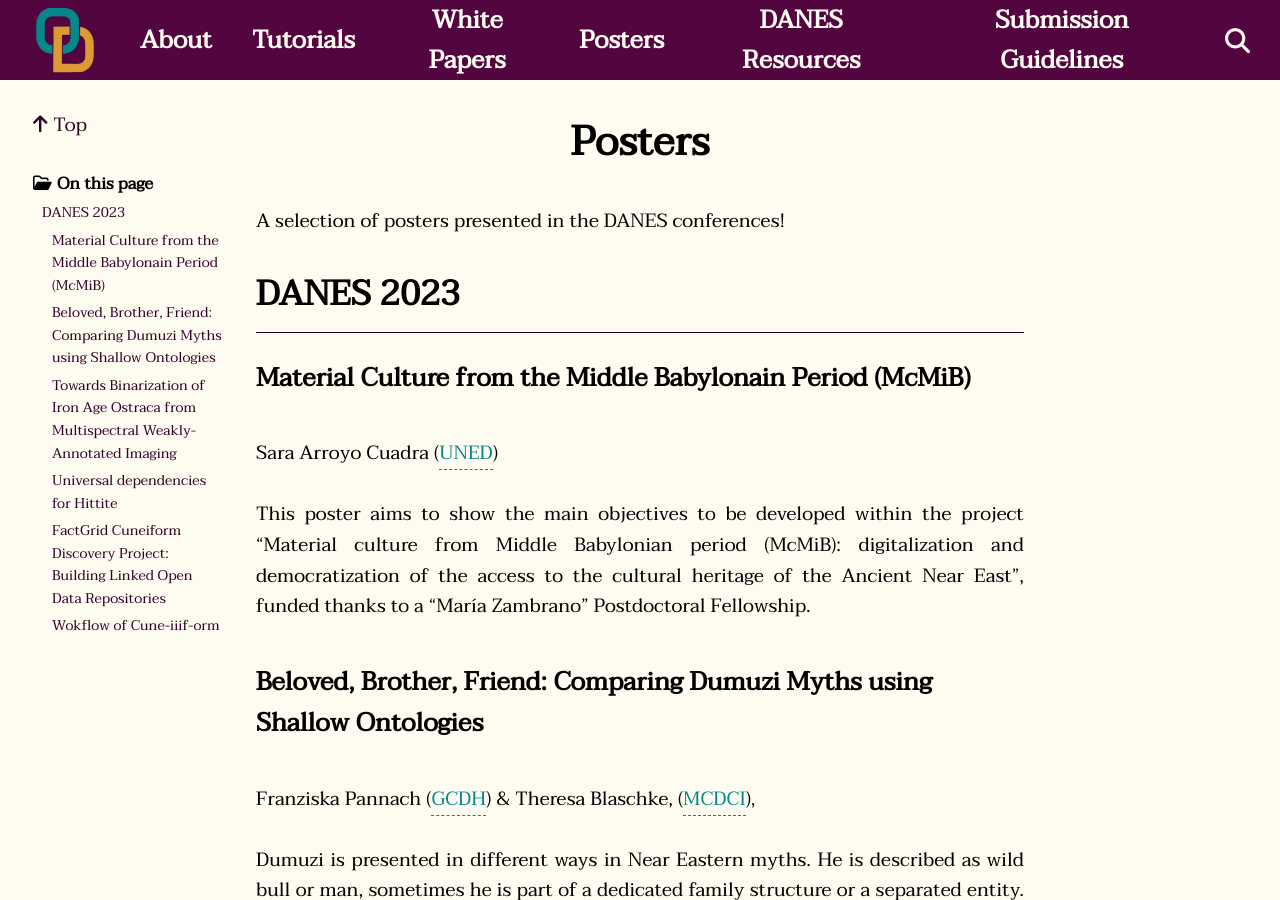
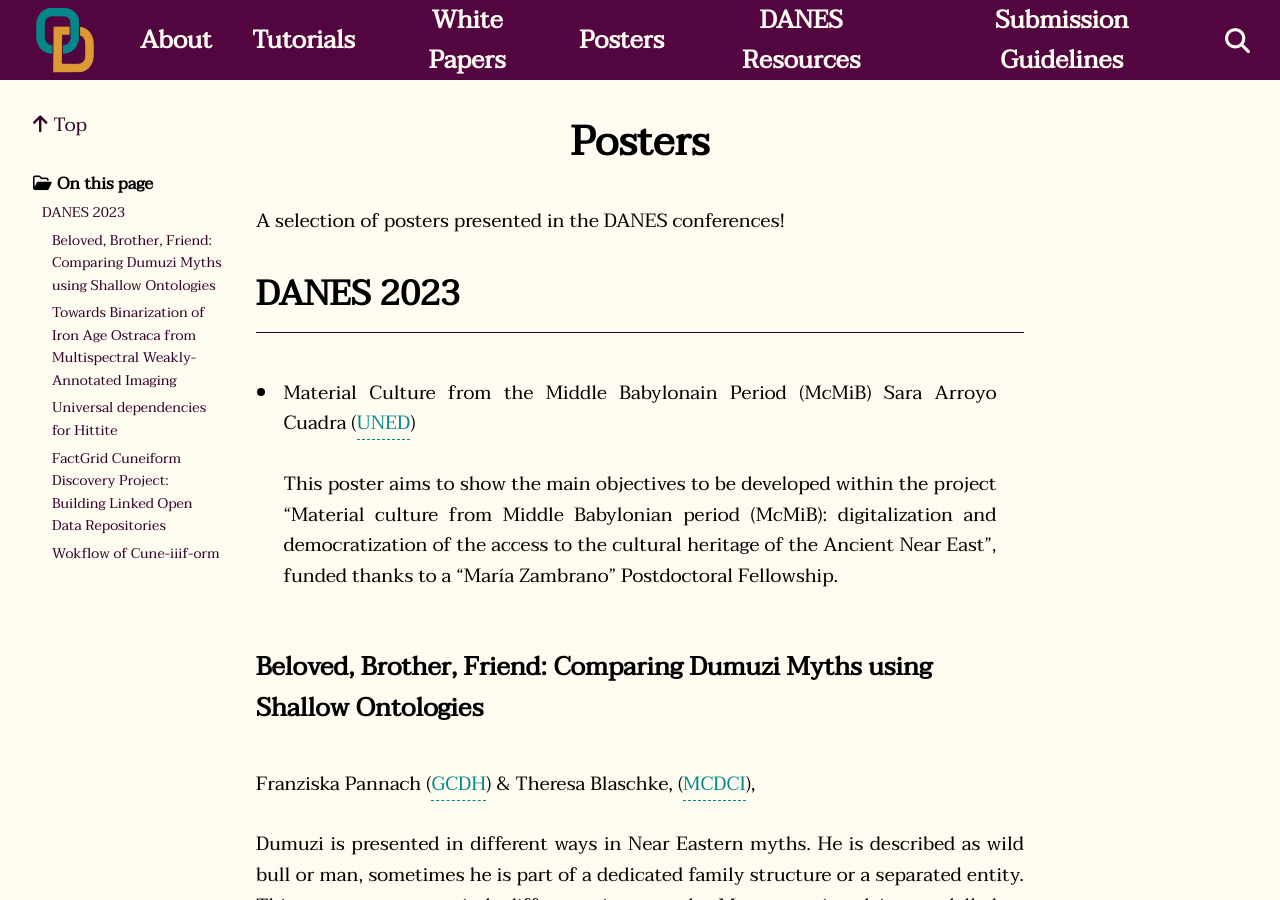
Before and after one commit to DigitalPasts/openDANES, a Jekyll site: the page built from nav/posters.md, in a window 1280 px wide and 900 px high. Built offline with Jekyll 4.4.1, drawn with Linux system fonts in a browser that asks for light colours; nearby versions of some CDN libraries; a script that is not in the unit is left out.

Commit message:
Update posters.md

```diff
--- a/nav/posters.md
+++ b/nav/posters.md
@@ -12,10 +12,10 @@ A selection of posters presented in the DANES conferences!
 
 ## DANES 2023
 
-### Material Culture from the Middle Babylonain Period (McMiB)
+- Material Culture from the Middle Babylonain Period (McMiB)
 Sara Arroyo Cuadra ([UNED](https://portalcientifico.uned.es/investigadores/205113/detalle))
 
-This poster aims to show the main objectives to be developed within the project "Material culture from Middle Babylonian period (McMiB): digitalization and democratization of the access to the cultural heritage of the Ancient Near East", funded thanks to a "María Zambrano" Postdoctoral Fellowship.
+    This poster aims to show the main objectives to be developed within the project "Material culture from Middle Babylonian period (McMiB): digitalization and democratization of the access to the cultural heritage of the Ancient Near East", funded thanks to a "María Zambrano" Postdoctoral Fellowship.
 
 ### Beloved, Brother, Friend: Comparing Dumuzi Myths using Shallow Ontologies
 Franziska Pannach ([GCDH](https://www.gcdh.de/en/welcome/)) & Theresa Blaschke, ([MCDCI](https://www.uni-marburg.de/de/mcdci)),
```
